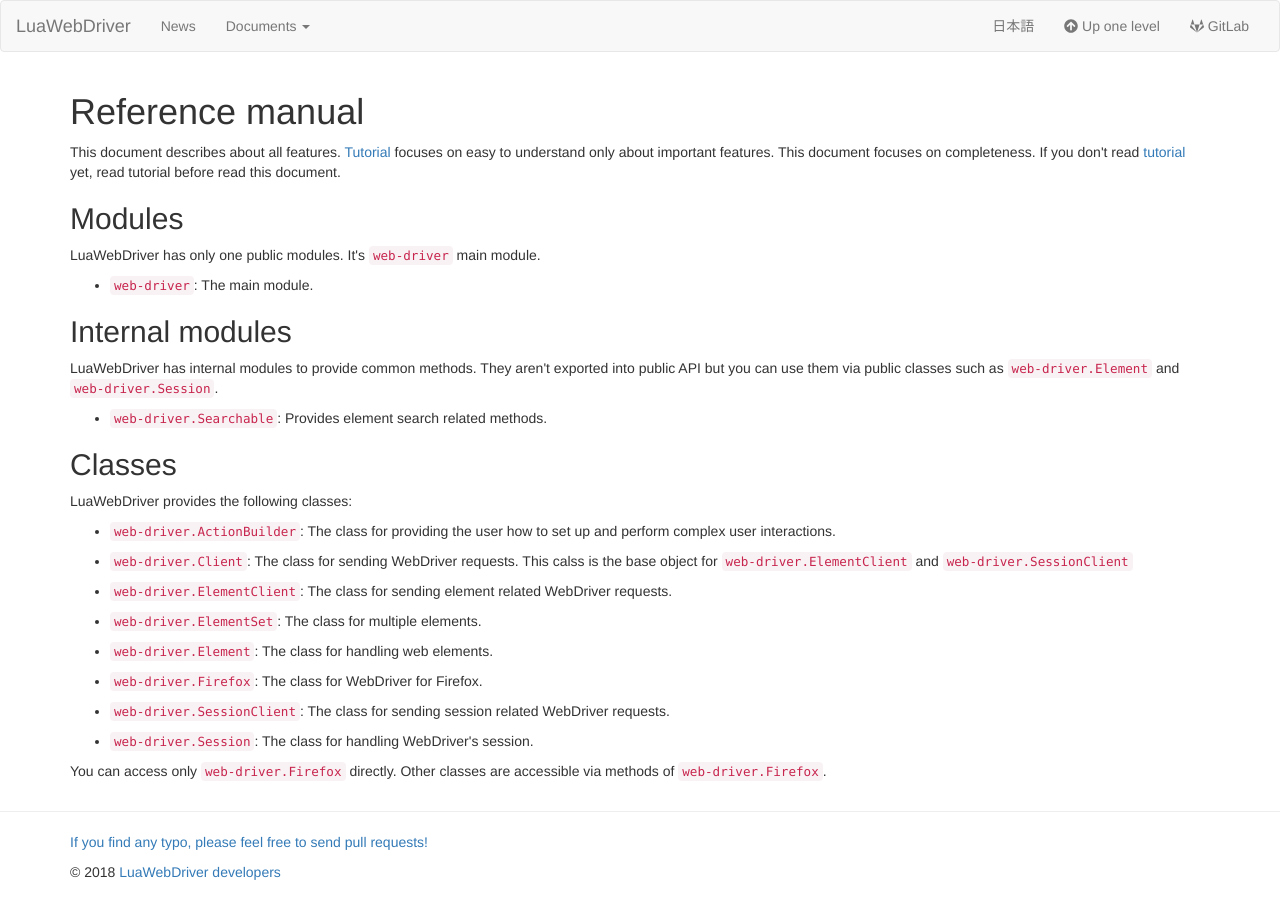
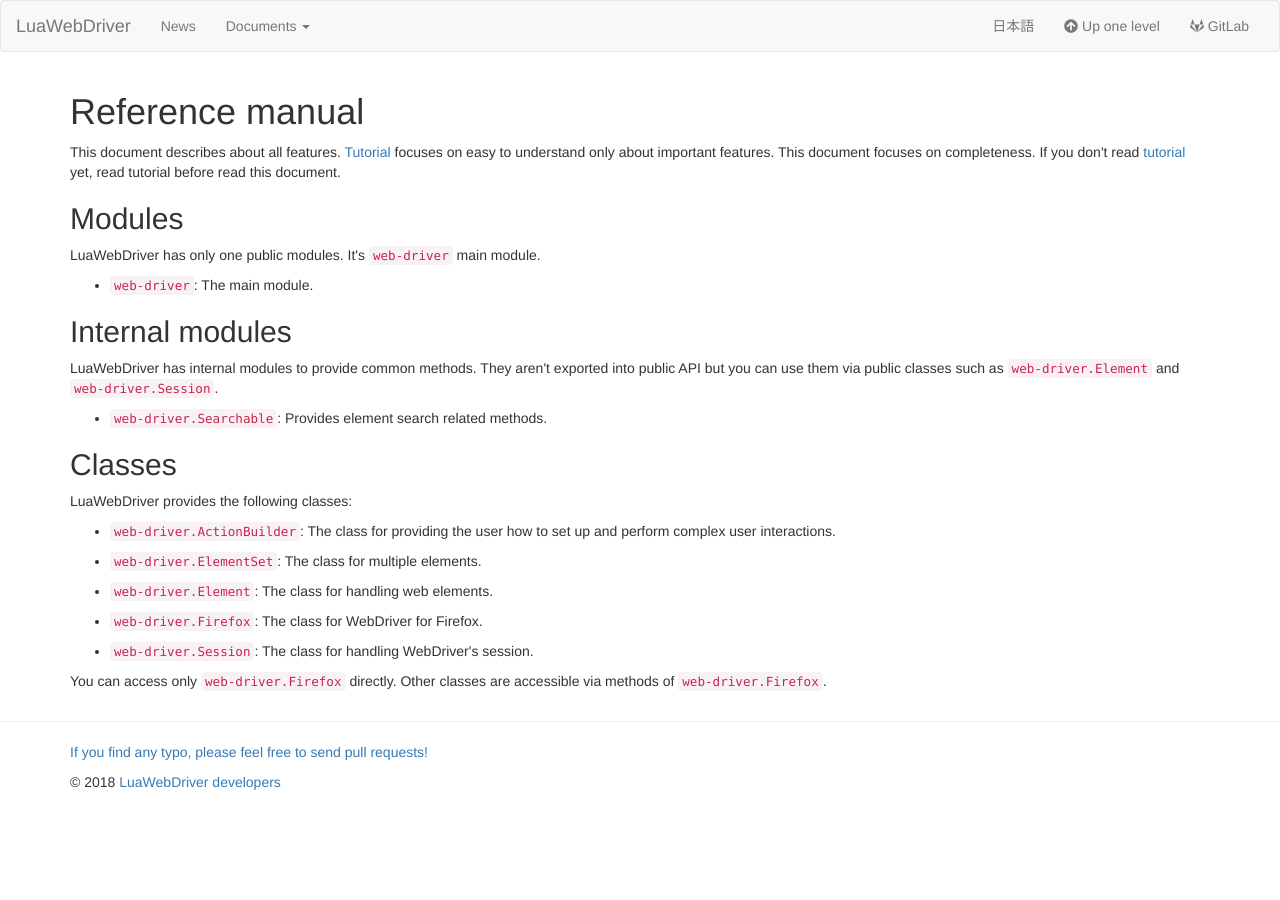
Before and after one commit to clear-code/lua-web-driver, a Jekyll site: the page built from docs/reference/index.md, in a window 1280 px wide. Built offline with Jekyll 4.4.1, drawn with Linux system fonts in a browser that asks for light colours.

Commit message:
doc reference: remove private classes

```diff
--- a/docs/reference/index.md
+++ b/docs/reference/index.md
@@ -24,17 +24,11 @@
 
   * [`web-driver.ActionBuilder`][action-builder]: The class for providing the user how to set up and perform complex user interactions.
 
-  * [`web-driver.Client`][client]: The class for sending WebDriver requests. This calss is the base object for [`web-driver.ElementClient`][element-client] and [`web-driver.SessionClient`][session-client]
-
-  * [`web-driver.ElementClient`][element-client]: The class for sending element related WebDriver requests.
-
   * [`web-driver.ElementSet`][elementset]: The class for multiple elements.
 
   * [`web-driver.Element`][element]: The class for handling web elements.
 
   * [`web-driver.Firefox`][firefox]: The class for WebDriver for Firefox.
-
-  * [`web-driver.SessionClient`][session-client]: The class for sending session related WebDriver requests.
 
   * [`web-driver.Session`][session]: The class for handling WebDriver's session.
 
@@ -53,12 +47,6 @@
 
 [action-builder]:action-builder.html
 
-[client]:client.html
-
-[element-client]:element-client.html
-
-[session-client]:session-client.html
-
 [elementset]:elementset.html
 
 [firefox]:firefox.html
```
Also changed, not shown: docs/ja/reference/index.md (+0 -12 lines), 1 other file.
